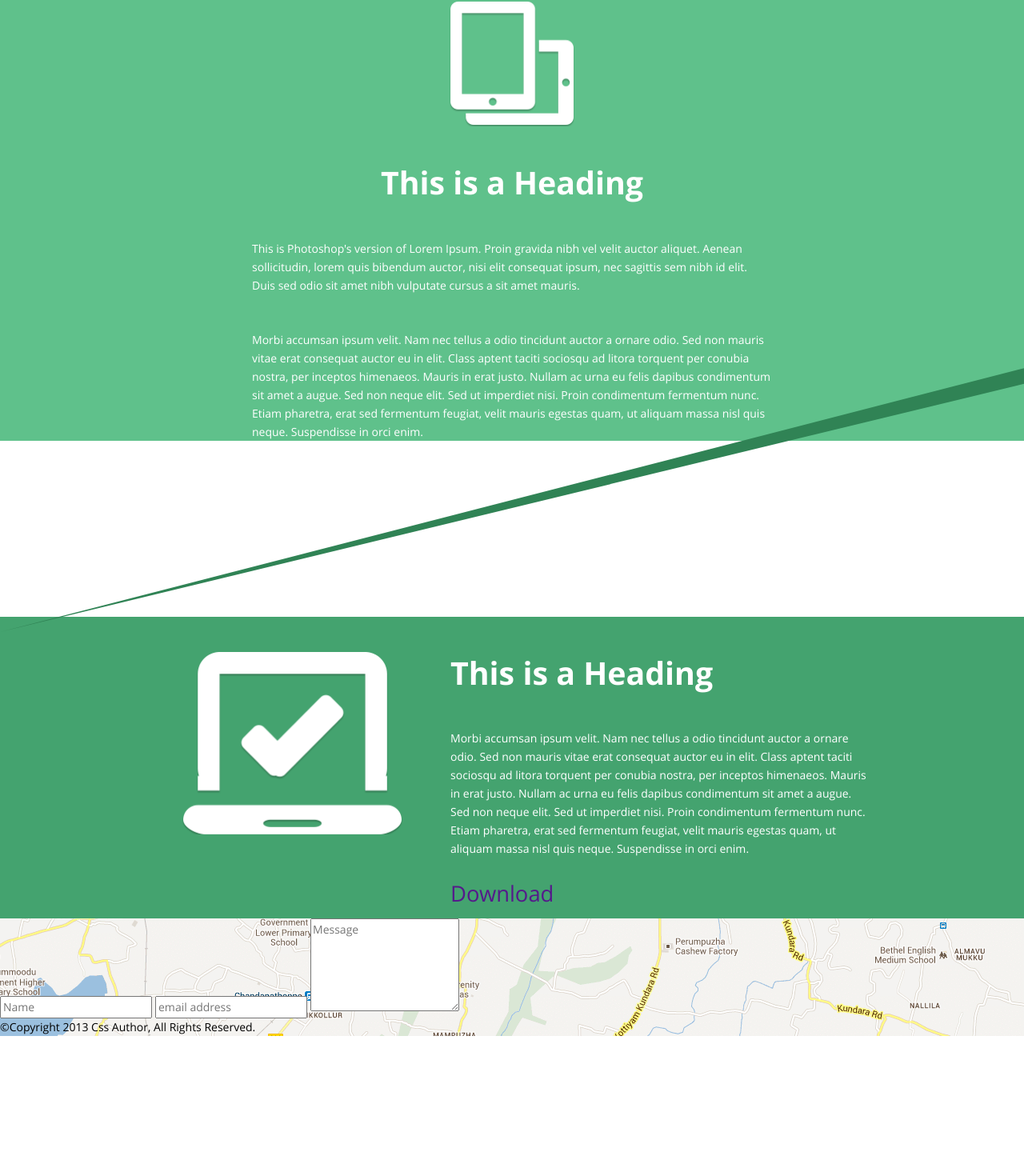
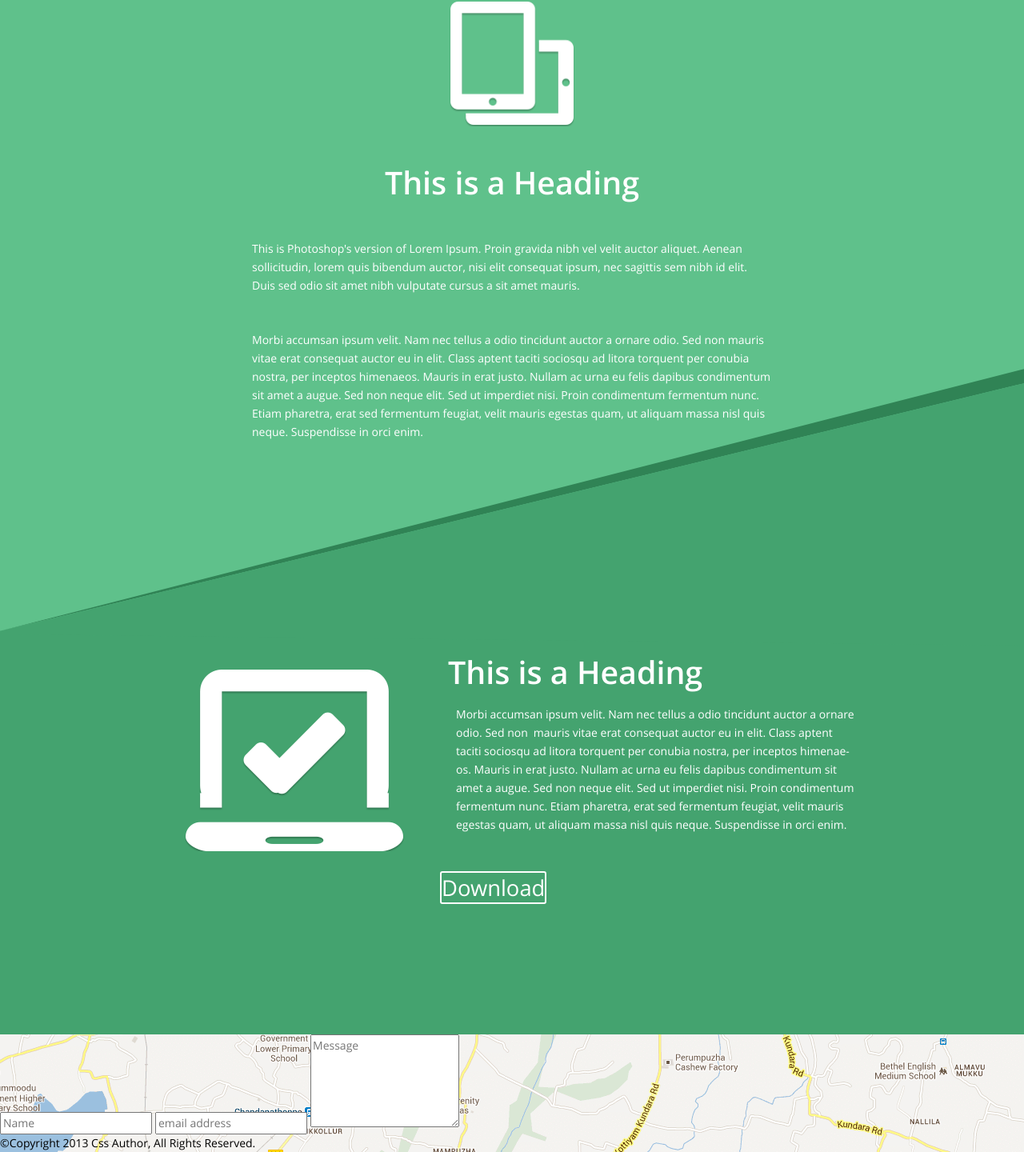
Before and after one commit to danilafilipov/Wg, a plain HTML site: page index.html in a window 1280 px wide. Shown: the part 1280-2720 px from the top of the page at 80% size. Before the commit the page ends 2575 px from the top, so only its background shows below. Drawn offline with Linux system fonts and the light colour scheme.

Commit message:
Создание оформления блока main

```diff
--- a/index.html
+++ b/index.html
@@ -41,15 +41,10 @@
 						<p class="main-description_tablet-paragraph">Morbi accumsan ipsum velit. Nam nec tellus a odio tincidunt auctor a ornare odio. Sed non  mauris vitae erat consequat auctor eu in elit. Class aptent taciti sociosqu ad litora torquent per conubia nostra, per inceptos himenaeos. Mauris in erat justo. Nullam ac urna eu felis dapibus condimentum sit amet a augue. Sed non neque elit. Sed ut imperdiet nisi. Proin condimentum fermentum nunc. Etiam pharetra, erat sed fermentum feugiat, velit mauris egestas quam, ut aliquam massa nisl quis neque. Suspendisse in orci enim.</p>
 					</div>
 				</div>
-				<div class="border">
-					<svg width="1280" height="360" viewBox="0 0 1280 360">
-  						<polygon points="0,335 1300,0 1300,20" fill="#308355"></polygon>
-					</svg>
-				</div>
 				<div class="main-description_computer">
 					<div class="main-description_computer-block">
 						<h3 class="main-description_computer-title">This is a Heading</h3>
-						<p class="main-description_computer-paragraph">Morbi accumsan ipsum velit. Nam nec tellus a odio tincidunt auctor a ornare odio. Sed non  mauris vitae erat consequat auctor eu in elit. Class aptent taciti sociosqu ad litora torquent per conubia nostra, per inceptos himenaeos. Mauris in erat justo. Nullam ac urna eu felis dapibus condimentum sit amet a augue. Sed non neque elit. Sed ut imperdiet nisi. Proin condimentum fermentum nunc. Etiam pharetra, erat sed fermentum feugiat, velit mauris egestas quam, ut aliquam massa nisl quis neque. Suspendisse in orci enim.</p>
+						<p class="main-description_computer-paragraph">Morbi accumsan ipsum velit. Nam nec tellus a odio tincidunt auctor a ornare odio. Sed non&#8194;mauris vitae erat consequat auctor eu in elit. Class aptent<br> taciti sociosqu ad litora torquent per conubia nostra, per inceptos himenae&shy;os. Mauris in erat justo. Nullam ac urna eu felis dapibus condimentum sit amet a augue. Sed non neque elit. Sed ut imperdiet nisi. Proin condimentum fermentum nunc. Etiam pharetra, erat sed fermentum feugiat, velit mauris egestas quam, ut aliquam massa nisl quis neque. Suspendisse in orci enim.</p>
 						<a class="main-button" href="">Download</a>
 					</div>
 				</div>
--- a/style/style.css
+++ b/style/style.css
@@ -57,6 +57,7 @@ body {
 	font-size: 39.35px;
 	line-height: 62px;
 	color: #ffffff;
+	font-weight: 600;
 }
 
 .main-button {
@@ -187,6 +188,7 @@ body {
 .main-description_tablet-block {
 	width: 650px;
 	margin: 0 auto;
+	padding-bottom: 240px;
 }
 
 .main-description_tablet-plan {
@@ -197,54 +199,83 @@ body {
 	margin: 0;
 }
 
-/* 1.5 SVG блок */
-.border {
-	position: absolute;
-	top: 1735px;
-
-}
-
-.border svg {
-	width: 100%;
-
+.main-description_tablet::after {
+	content: '';
+    position: absolute;
+    left: 0px;
+    top: 699px;
+    border: 10px solid #308355;
+    border-top: 18px solid transparent;
+    border-right: 1280px solid #308355;
+    border-bottom: 0px solid transparent;
+    border-left: 0px solid transparent;
+    transform: skewX(0deg) skewY(-13.6deg);
 }
 
 /* 2 блок */
 
 .main-description_computer {
 	display: flex;
+	position: relative;
     margin: 0 auto;
-    margin-top: 220px;
     background-color: #44a36f;
+	padding-bottom: 152px;
 }
 
 .main-description_computer::before {
+    content: '';
+    position: absolute;
+    left: 0px;
+    top: -319px;
+    border: 0px solid transparent;
+    border-top: 324px solid transparent;
+    border-right: 1280px solid #44a36f;
+    border-bottom: 4px solid #44a36f;
+    border-left: 0px solid transparent;
+    transform: skewY(0.64deg);
+}
+
+.main-description_computer-block::before {
 	content: "";
-	position: relative;
-	display: block;
-	width: 275px;
-	height: 228px;
-    margin-left: 228px;
-    margin-top: 44px;
-	background-image: url(../image/2.png);
-	background-repeat: no-repeat;
-	background-size: cover;
+    position: absolute;
+    left: -319px;
+    top: 46px;
+    display: block;
+    width: 274px;
+    height: 227px;
+    margin: 0 auto;
+    background-image: url(../image/2.png);
+    background-repeat: no-repeat;
+    background-size: cover;
 }
 
 .main-description_computer-block {
-	width: 520px;
-	margin-left: 60px;
+	position: relative;
+    width: 500px;
+    margin-left: 550px;
 }
 
 .main-description_computer-title {
-
+    margin-top: 18px;
+    margin-left: 10px;
+    margin-bottom: 0px;
 }
 
 .main-description_computer-paragraph {
-
+    width: 505px;
+    margin-top: 10px;
+    margin-left: 20px;
+    margin-bottom: 37px;
 }
 
 
+.main-button {
+	border: 2px solid #ffffff;
+	border-radius: 3px;
+	width: 200px;
+	height: 56px;
+	color: #ffffff;
+}
 
 
 /* футтер */
```
